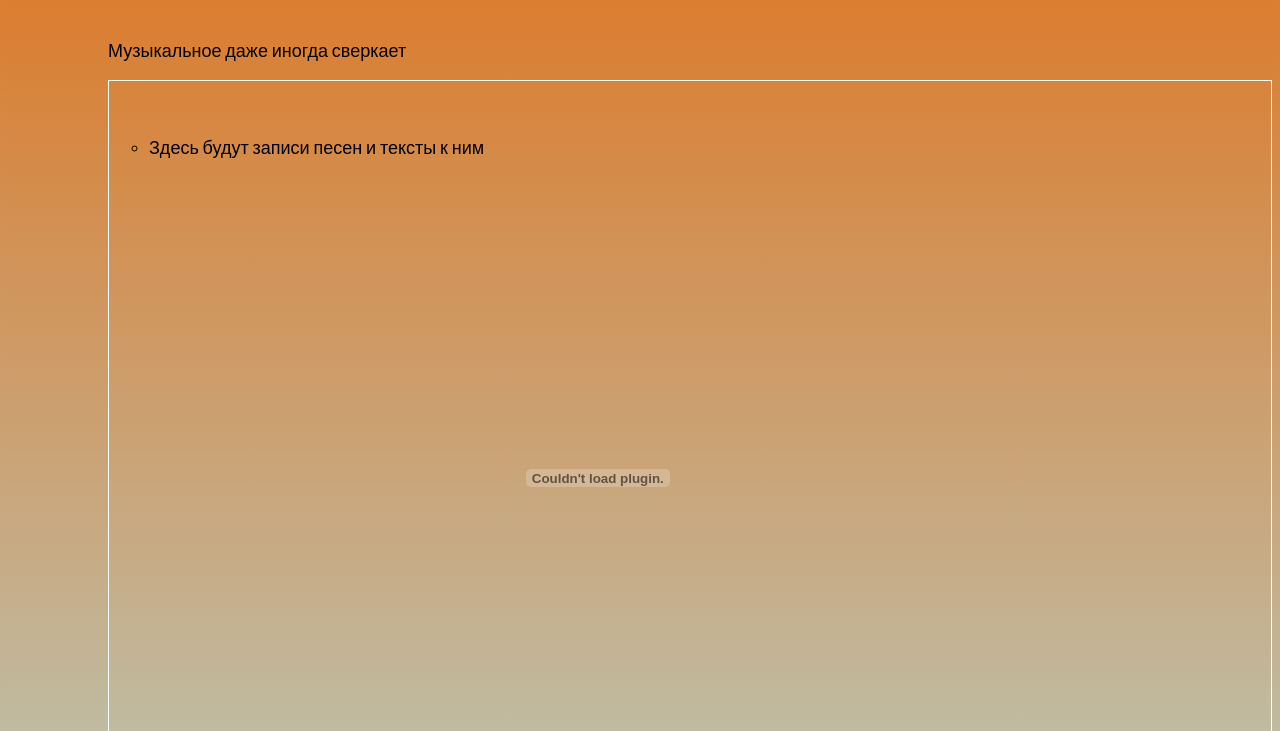
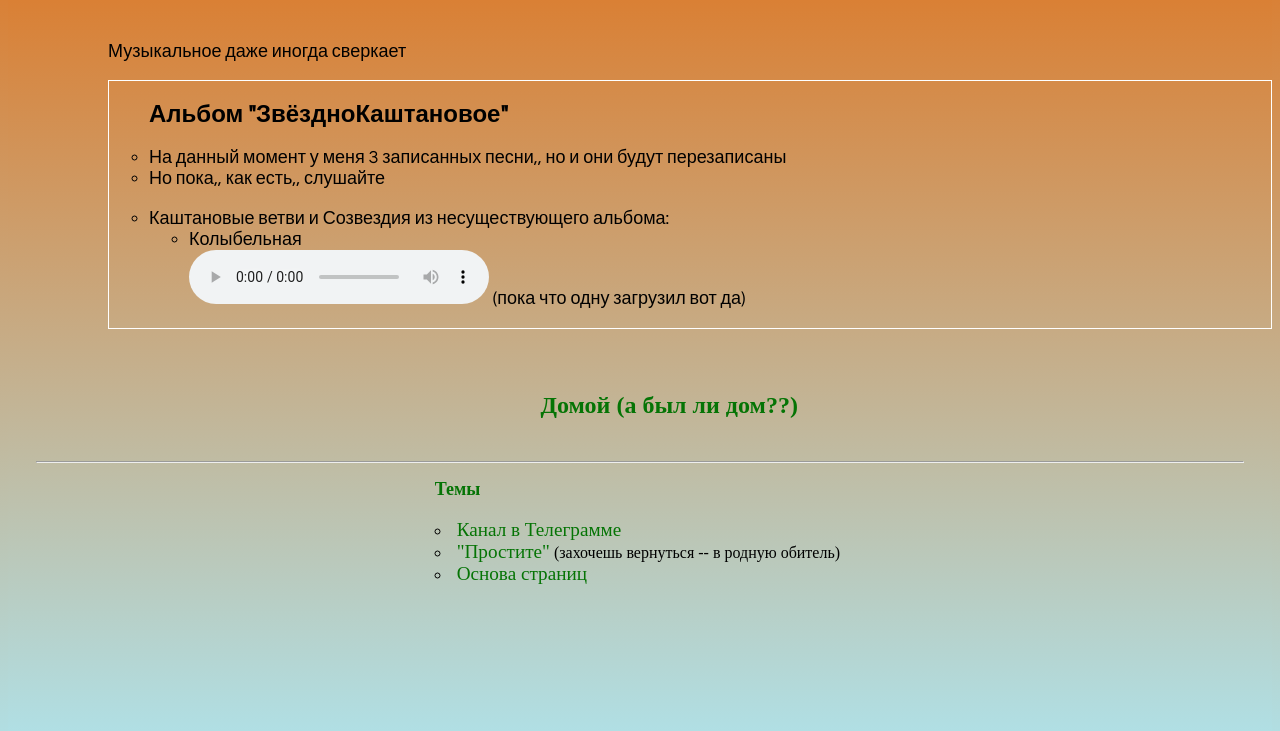
Before and after one commit to pollottence42/L-o-TT, a plain HTML site: page music.html in a window 1280 px wide. Shown: the part 69-800 px from the top of the page. Drawn offline with Linux system fonts and the light colour scheme.

Commit message:
Начал музыку грузить

```diff
--- a/music.html
+++ b/music.html
@@ -53,11 +53,19 @@
             color: rgb(0, 0, 0);
         }
 
+        .name {
+            font-size:x-large;
+        }
+
         .dnd {
             color: rgb(0, 0, 0);
             border-style: solid;
             border-width: 1px;
             border-color: rgb(255, 255, 255);
+        }
+
+        .album {
+            color: white;
         }
 
         .end {
@@ -86,12 +94,21 @@
         <p>
             <ul type="circle" class="dnd">
                 <br>
-                <lh><b class="name"></b></lh>
+                <lh><b class="name">Альбом "ЗвёздноКаштановое"</b></lh>
                 <br>
                 <br>
-                <li>Здесь будут записи песен и тексты к ним</li>
+                <li>На данный момент у меня 3 записанных песни,, но и они будут перезаписаны</li>
+                <li>Но пока,, как есть,, слушайте</li>
                 <br>
-                <embed src="image\lotta.pdf" type="application/pdf" height="600" width="80%">
+                <li>Каштановые ветви и Созвездия из несуществующего альбома:</li>
+                <ul>
+                    <li>Колыбельная</li>
+                    <audio controls>
+                        <source src="image/vett.mp3" type="audio/mpeg">
+                            Your browser does not support the audio element.
+                        </audio>
+                        (пока что одну загрузил вот да)
+                </ul>
                 <br>
             </ul>
         </p>
```
Also changed, not shown: dnd.html (+5 -1 lines), index.html (+1 -1 lines), plants.html (+8 -0 lines), 3 other files.
